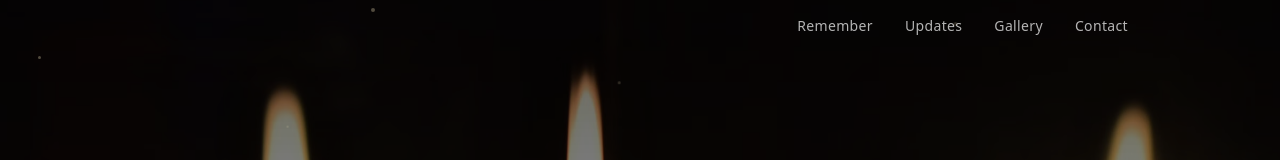
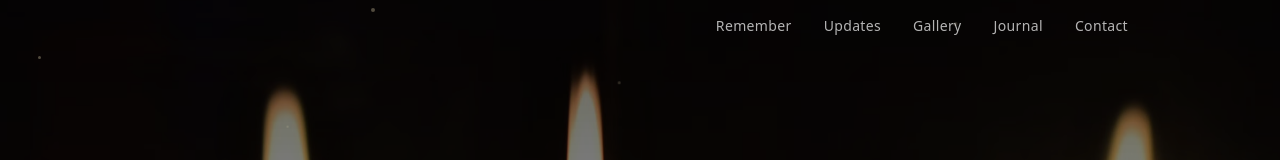
Before and after one commit to thisizitdesign/roberto-forever, a React (Vite) app: page / in a window 1280 px wide. Shown: the top 160 px of the page. Built offline with nearby package versions, Linux system fonts and the light colour scheme.

Commit message:
add journal to nav

```diff
--- a/src/components/Navbar.tsx
+++ b/src/components/Navbar.tsx
@@ -4,6 +4,7 @@ const navLinks = [
   { label: 'Remember', href: '#remember' },
   { label: 'Updates', href: '#updates' },
   { label: 'Gallery', href: '#gallery' },
+  { label: 'Journal', href: '#journal' },
   { label: 'Contact', href: '#contact' },
 ];
 
```
Also changed, not shown: src/images/gallery/photos/music/825324470_18337191247262534_7759405954711393302_n.jpg (added).
